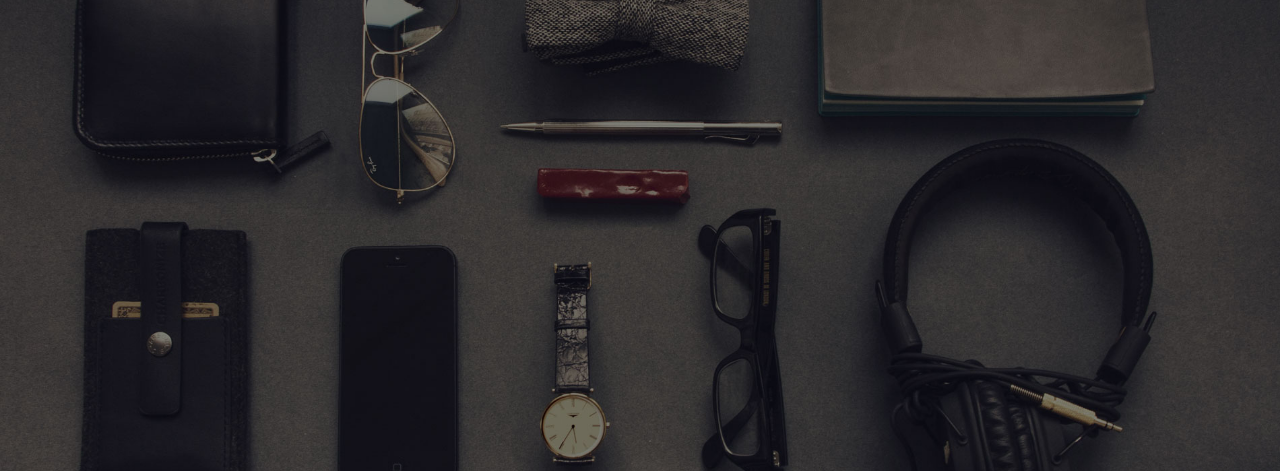
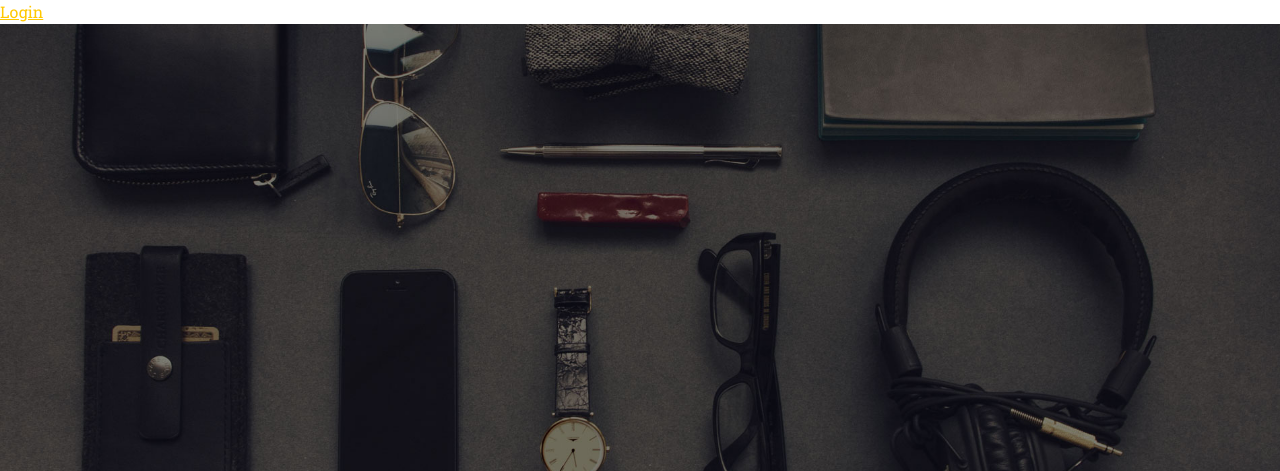
Before and after one commit to Mthws167/NAES, a Django app: page /login/ in a window 1280 px wide. Shown: the top 471 px of the page. Run offline with Django 4.2, Linux system fonts and the light colour scheme; some libraries are stand-ins or nearby versions.

Commit message:
login,logout e páginas de listar(ainda falta criar o resto, alterar links, corrigir link login e logout)

```diff
--- a/BikeControl/cadastros/templates/cadastros/form.html
+++ b/BikeControl/cadastros/templates/cadastros/form.html
@@ -5,6 +5,11 @@
 {% load crispy_forms_tags %}
 
 {% block menu %}
+    {% if not request.user.is_authenticated %}
+        <a href="% url 'login' %">Login</a>
+    {% else %}
+        <a href="% url 'logout' %">Logout</a>
+    {% endif %}
 {% endblock %}
 
 {% block titulo %}
```
